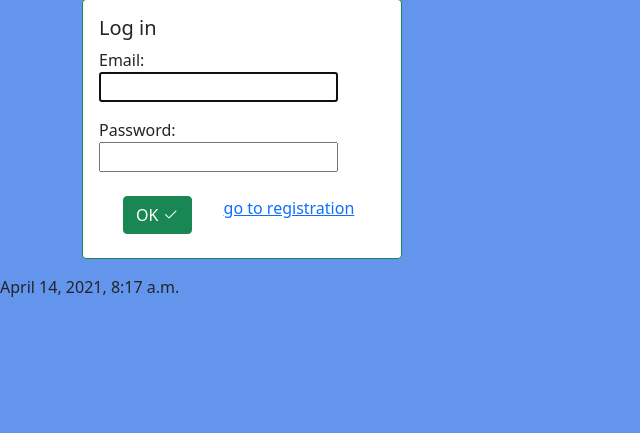
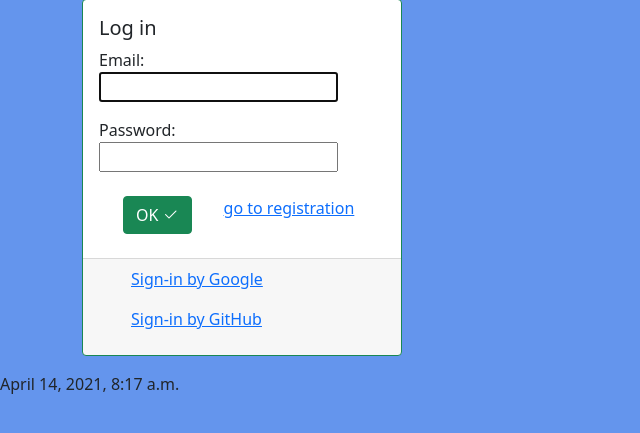
Before and after one commit to KotikWolszebnik/Djangogram-Training-Project-, a Django app: page / in a window 1280 px wide. Shown: the part 83-516 px from the top of the page, without its empty margins (0-640 px from the left). Run offline with Django 3.2, Linux system fonts and the light colour scheme; some libraries are stand-ins or nearby versions.

Commit message:
links added for social apps

```diff
--- a/DjangoGramm/djangogramm/templates/login.html
+++ b/DjangoGramm/djangogramm/templates/login.html
@@ -22,6 +22,14 @@
                         <a href="/registration/" class="link mx-3">go to registration</a>
                     </div>
                 </div>
+                <div class="card-footer">
+                    <ul>
+                        <a href="{% url 'social:begin' 'google' %}">Sign-in by Google</a>
+                    </ul>
+                    <ul>
+                        <a href="{% url 'social:begin' 'github' %}">Sign-in by GitHub</a>
+                    </ul>
+                </div>
             </div>
         </div>
     {% endblock sidebar %}
```
